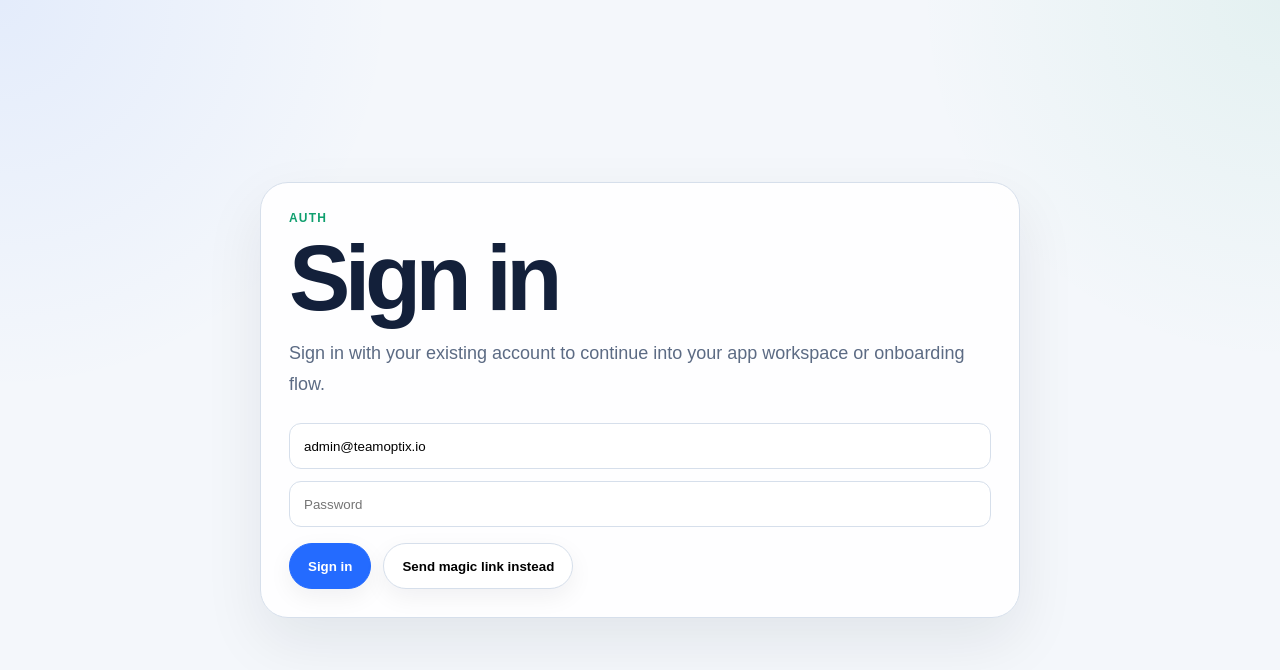
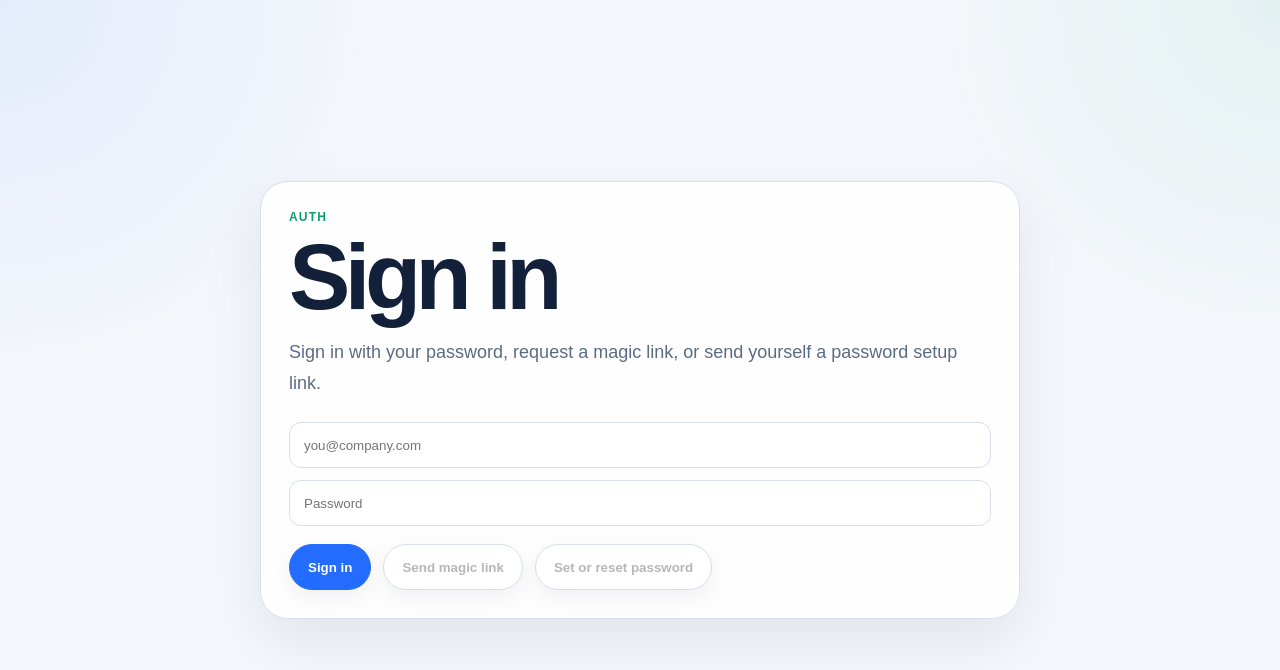
Before and after one commit to TedCarlson/teamoptix-insight, a Next.js app in the folder apps/web/: page /sign-in in a window 1280 px wide. Shown: the top 670 px of the page. Built offline with nearby package versions, Linux system fonts and the light colour scheme; no server answers.

Commit message:
v1.6.4.6 patch set up

```diff
--- a/apps/web/src/app/api/company/[slug]/people/roster/[rosterId]/invite/route.ts
+++ b/apps/web/src/app/api/company/[slug]/people/roster/[rosterId]/invite/route.ts
@@ -127,7 +127,11 @@ export async function POST(
     const appBaseUrl =
       process.env.APP_BASE_URL?.trim() || new URL(req.url).origin;
 
-    const inviteUrl = `${appBaseUrl}/onboarding/invite/${encodeURIComponent(token)}`;
+    const finalDestination = `/profile/setup?returnTo=${encodeURIComponent(`/company/${company.company_slug}`)}`;
+    const passwordDestination = `/set-password?returnTo=${encodeURIComponent(finalDestination)}`;
+    const inviteUrl =
+      `${appBaseUrl.replace(/\/$/, "")}/sign-in?email=${encodeURIComponent(recipientEmail)}` +
+      `&returnTo=${encodeURIComponent(passwordDestination)}`;
 
     const resendResponse = await fetch("https://api.resend.com/emails", {
       method: "POST",
@@ -143,14 +147,14 @@ export async function POST(
           <div style="font-family: Arial, sans-serif; line-height: 1.5; color: #17213a;">
             <h2 style="margin: 0 0 12px;">You’ve been invited</h2>
             <p style="margin: 0 0 12px;">
-              Click below to complete your setup.
+              Click below to sign in, secure your account, and enter your workspace.
             </p>
             <p style="margin: 0 0 16px;">
               <a
                 href="${inviteUrl}"
                 style="display:inline-block;padding:10px 16px;background:#2563eb;color:#ffffff;text-decoration:none;border-radius:8px;font-weight:700;"
               >
-                Accept Invite
+                Continue to Insight
               </a>
             </p>
             <p style="margin: 0 0 8px;">If the button does not work, use this link:</p>
--- a/apps/web/src/app/api/hiring/invite/create/route.ts
+++ b/apps/web/src/app/api/hiring/invite/create/route.ts
@@ -85,7 +85,11 @@ export async function POST(req: Request) {
 
     const configuredBaseUrl = process.env.APP_BASE_URL?.trim();
     const origin = configuredBaseUrl || new URL(req.url).origin;
-    const inviteUrl = `${origin}/onboarding/invite/${token}`;
+    const finalDestination = `/profile/setup?returnTo=${encodeURIComponent("/profile")}`;
+    const passwordDestination = `/set-password?returnTo=${encodeURIComponent(finalDestination)}`;
+    const inviteUrl =
+      `${origin}/sign-in?email=${encodeURIComponent(email)}` +
+      `&returnTo=${encodeURIComponent(passwordDestination)}`;
 
     return NextResponse.json({
       success: true,
--- a/apps/web/src/app/sign-in/page.tsx
+++ b/apps/web/src/app/sign-in/page.tsx
@@ -3,6 +3,10 @@
 import { Suspense, useEffect, useMemo, useState } from "react";
 import { useRouter, useSearchParams } from "next/navigation";
 import { getSupabaseBrowserClient } from "@/lib/supabase/browser";
+
+function cleanBaseUrl(value: string) {
+  return value.replace(/\/$/, "");
+}
 
 function SignInInner() {
   const router = useRouter();
@@ -10,12 +14,13 @@ function SignInInner() {
 
   const invitedEmail = searchParams.get("email")?.trim() ?? "";
   const returnTo = searchParams.get("returnTo")?.trim() ?? "";
+  const urlError = searchParams.get("error")?.trim() ?? "";
 
-  const [email, setEmail] = useState(invitedEmail || "admin@teamoptix.io");
+  const [email, setEmail] = useState(invitedEmail || "");
   const [password, setPassword] = useState("");
   const [submitting, setSubmitting] = useState(false);
   const [message, setMessage] = useState<string | null>(null);
-  const [error, setError] = useState<string | null>(null);
+  const [error, setError] = useState<string | null>(urlError || null);
 
   useEffect(() => {
     if (invitedEmail) {
@@ -26,6 +31,12 @@ function SignInInner() {
   const nextHref = useMemo(() => {
     return returnTo || "/profile";
   }, [returnTo]);
+
+  const appBaseUrl = useMemo(() => {
+    return cleanBaseUrl(
+      process.env.NEXT_PUBLIC_APP_URL || window.location.origin
+    );
+  }, []);
 
   async function handlePasswordSignIn(e: React.FormEvent) {
     e.preventDefault();
@@ -63,17 +74,14 @@ function SignInInner() {
     try {
       const supabase = getSupabaseBrowserClient();
 
-      const appBaseUrl =
-        process.env.NEXT_PUBLIC_APP_URL ||
-        process.env.NEXT_PUBLIC_SITE_URL ||
-        window.location.origin;
-
-      const redirectTarget = `${appBaseUrl.replace(/\/$/, "")}${nextHref}`;
+      const callbackUrl = `${appBaseUrl}/auth/callback?next=${encodeURIComponent(
+        nextHref
+      )}&setPassword=1`;
 
       const { error } = await supabase.auth.signInWithOtp({
         email,
         options: {
-          emailRedirectTo: redirectTarget,
+          emailRedirectTo: callbackUrl,
         },
       });
 
@@ -90,13 +98,42 @@ function SignInInner() {
     }
   }
 
+  async function handlePasswordRecovery() {
+    setSubmitting(true);
+    setError(null);
+    setMessage(null);
+
+    try {
+      const supabase = getSupabaseBrowserClient();
+
+      const callbackUrl = `${appBaseUrl}/auth/callback?next=${encodeURIComponent(
+        `/set-password?returnTo=${encodeURIComponent(nextHref)}`
+      )}`;
+
+      const { error } = await supabase.auth.resetPasswordForEmail(email, {
+        redirectTo: callbackUrl,
+      });
+
+      if (error) {
+        setError(error.message);
+        return;
+      }
+
+      setMessage("Password setup link sent. Check your email.");
+    } catch {
+      setError("Unexpected password recovery error.");
+    } finally {
+      setSubmitting(false);
+    }
+  }
+
   return (
     <main className="page-shell">
       <section className="panel">
         <p className="eyebrow">Auth</p>
         <h1>Sign in</h1>
         <p className="lede">
-          Sign in with your existing account to continue into your app workspace or onboarding flow.
+          Sign in with your password, request a magic link, or send yourself a password setup link.
         </p>
 
         {returnTo ? (
@@ -121,23 +158,23 @@ function SignInInner() {
               placeholder="Password"
               value={password}
               onChange={(e) => setPassword(e.target.value)}
-              required
               style={inputStyle}
             />
           </div>
 
-          <div
-            style={{
-              display: "flex",
-              flexWrap: "wrap",
-              gap: 12,
-              marginTop: 16,
-            }}
-          >
+          {message ? (
+            <p style={{ color: "#2e7d32", marginTop: 14 }}>{message}</p>
+          ) : null}
+
+          {error ? (
+            <p style={{ color: "#c62828", marginTop: 14 }}>{error}</p>
+          ) : null}
+
+          <div className="cta-row" style={{ marginTop: 18 }}>
             <button
               className="button button-primary"
               type="submit"
-              disabled={submitting}
+              disabled={submitting || !email || !password}
             >
               {submitting ? "Signing in..." : "Sign in"}
             </button>
@@ -146,19 +183,20 @@ function SignInInner() {
               className="button"
               type="button"
               onClick={handleMagicLink}
-              disabled={submitting}
+              disabled={submitting || !email}
             >
-              Send magic link instead
+              Send magic link
+            </button>
+
+            <button
+              className="button"
+              type="button"
+              onClick={handlePasswordRecovery}
+              disabled={submitting || !email}
+            >
+              Set or reset password
             </button>
           </div>
-
-          {message ? (
-            <p style={{ color: "#0f9f6e", marginTop: 14 }}>{message}</p>
-          ) : null}
-
-          {error ? (
-            <p style={{ color: "#c62828", marginTop: 14 }}>{error}</p>
-          ) : null}
         </form>
       </section>
     </main>
@@ -172,7 +210,7 @@ export default function SignInPage() {
         <main className="page-shell">
           <section className="panel">
             <p className="eyebrow">Auth</p>
-            <h1>Loading sign-in…</h1>
+            <h1>Loading sign in…</h1>
           </section>
         </main>
       }
```
Also changed, not shown: apps/web/src/app/auth/callback/route.ts (added, +42 -0 lines), apps/web/src/app/set-password/page.tsx (+10 -3 lines), 1 other file (tests, documents, lock files or other folders).
